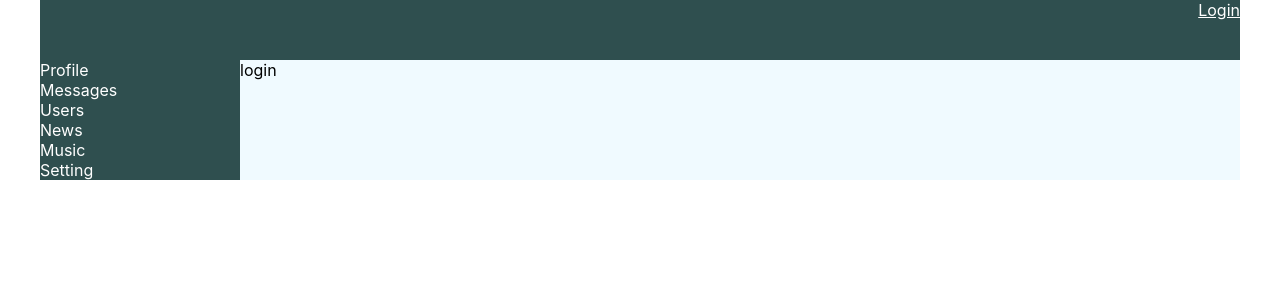
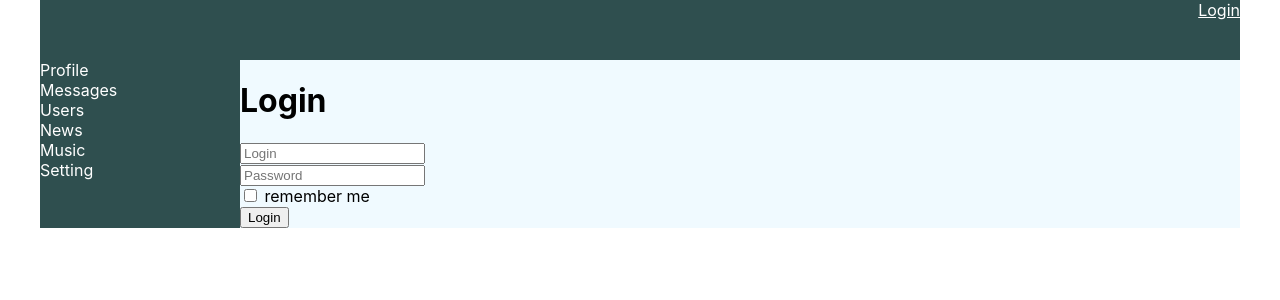
Before and after one commit to InnaMiheikina/samurai-way, a React (Create React App) app: page /login in a window 1280 px wide. Shown: the top 300 px of the page. Built offline with nearby package versions, Linux system fonts and the light colour scheme; no server answers.

Commit message:
LoginForm

```diff
--- a/src/components/login/login.tsx
+++ b/src/components/login/login.tsx
@@ -1,11 +1,40 @@
 import React from 'react';
+import {Field, InjectedFormProps, reduxForm} from "redux-form";
 
+type FormDataType = {
+    login:string
+    password:string
+    rememberMe:boolean
+}
+
+const LoginForm:React.FC<InjectedFormProps<FormDataType>> = (props) => {
+    return (
+            <form onSubmit={props.handleSubmit}>
+                <div>
+                    <Field name={'login'} placeholder={'Login'} component={'input'}/>
+                </div>
+                <div>
+                    <Field placeholder={'Password'} component={'input'}/>
+                </div>
+                <div>
+                    <Field type={'checkbox'} component={'input'}/> remember me
+                </div>
+                <div>
+                    <button>Login</button>
+                </div>
+            </form>
+    );
+};
+const LoginReduxForm = reduxForm<FormDataType>({form:'login'})(LoginForm)
 const Login = () => {
+    const onSubmit= (formData:FormDataType)=> {
+        console.log(formData)
+    }
     return (
         <div>
-           login
+            <h1>Login</h1>
+            <LoginReduxForm onSubmit={onSubmit}/>
         </div>
     );
 };
-
 export default Login;
```
